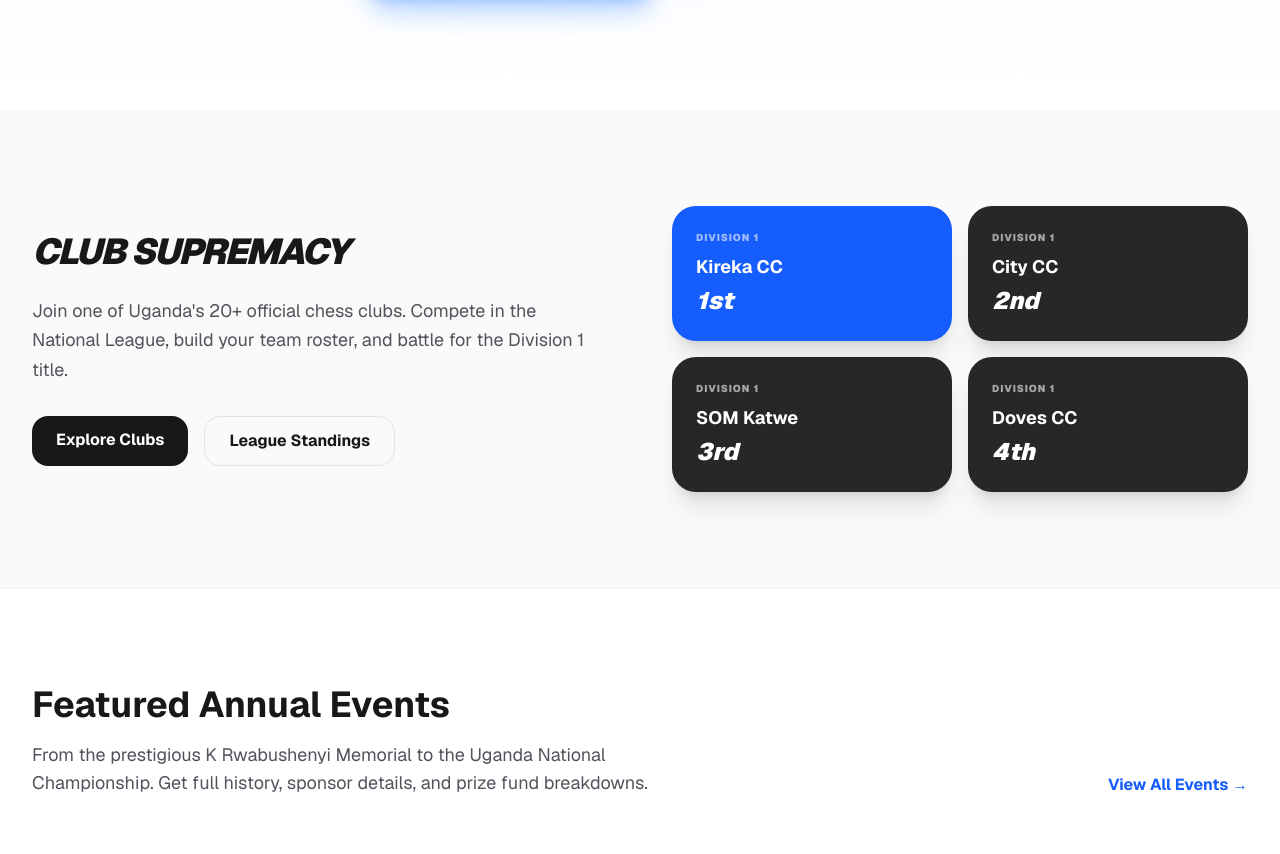
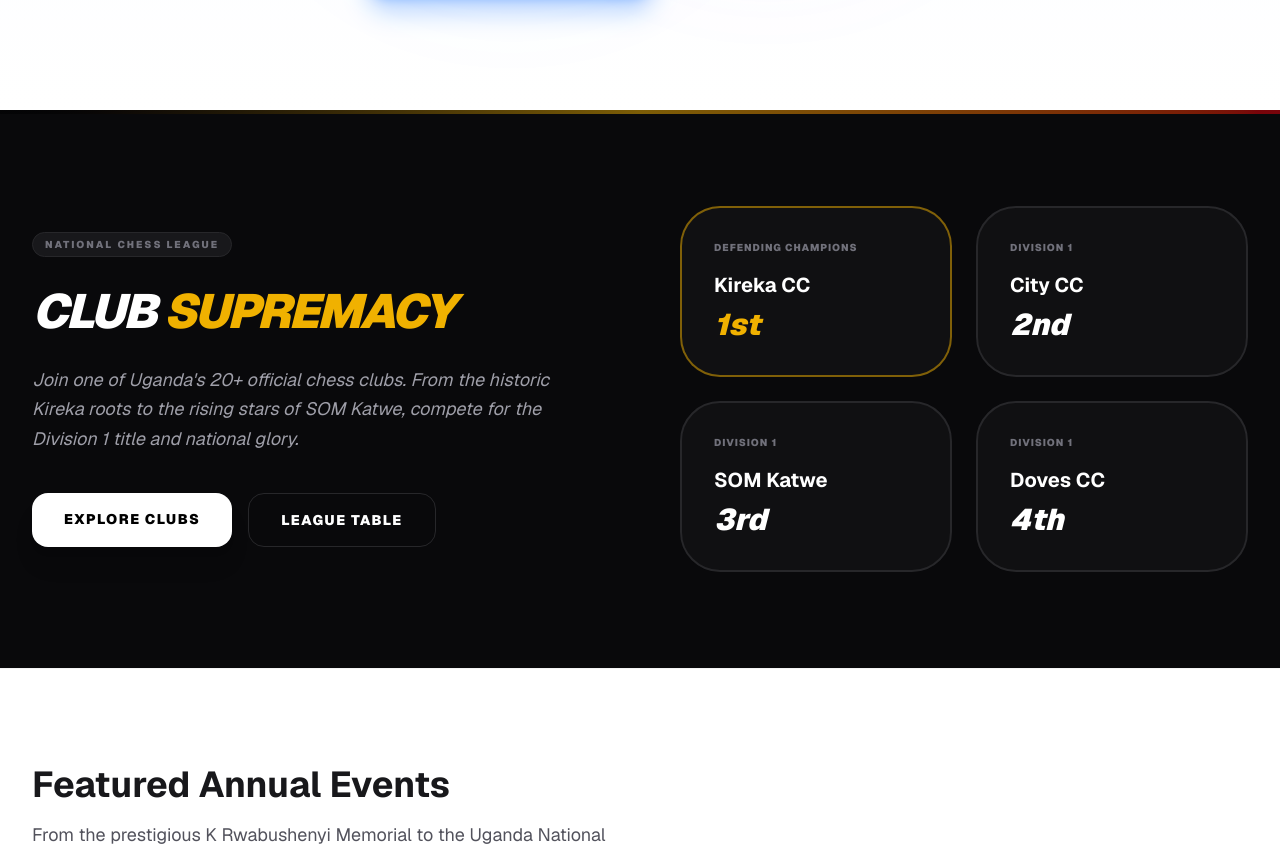
Before and after one commit to AskTiba/ChessFed-Ug, a Next.js app: page / in a window 1280 px wide. Shown: the part 610-1464 px from the top of the page. Built offline with nearby package versions, Linux system fonts and the light colour scheme.

Commit message:
style: refine landing page with national pride aesthetic
- Refactor Club Spotlight with Black, Yellow, Red accents\n- Soothe Grand Prix section colors to Zinc dark theme\n- Integrate missing Club and League routes into main navigation

```diff
--- a/app/page.tsx
+++ b/app/page.tsx
@@ -60,35 +60,44 @@ export default function Home() {
           </div>
         </section>
 
-        {/* Clubs & League Spotlight */}
-        <section className="py-24 bg-zinc-50 dark:bg-zinc-900/30">
-          <div className="max-w-7xl mx-auto px-4 sm:px-6 lg:px-8">
-            <div className="grid grid-cols-1 lg:grid-cols-2 gap-16 items-center">
+        {/* Clubs & League Spotlight - NATIONAL PRIDE THEME */}
+        <section className="py-24 bg-zinc-950 relative overflow-hidden">
+          {/* Subtle National Color Accents */}
+          <div className="absolute top-0 left-0 w-full h-1 bg-gradient-to-r from-black via-yellow-500 to-red-600 opacity-50"></div>
+
+          <div className="max-w-7xl mx-auto px-4 sm:px-6 lg:px-8 relative z-10">
+            <div className="grid grid-cols-1 lg:grid-cols-2 gap-20 items-center">
               <div>
-                <h2 className="text-4xl font-black text-zinc-900 dark:text-white italic uppercase tracking-tighter mb-6">Club Supremacy</h2>
-                <p className="text-lg text-zinc-600 dark:text-zinc-400 mb-8 leading-relaxed">
-                  Join one of Uganda's 20+ official chess clubs. Compete in the National League, build your team roster, and battle for the Division 1 title.
+                <div className="inline-flex items-center gap-2 px-3 py-1 rounded-full bg-zinc-900 border border-zinc-800 text-[10px] font-black uppercase tracking-[0.2em] text-zinc-500 mb-6">
+                  National Chess League
+                </div>
+                <h2 className="text-4xl md:text-5xl font-black text-white italic uppercase tracking-tighter mb-6 leading-tight">
+                  Club <span className="text-yellow-500">Supremacy</span>
+                </h2>
+                <p className="text-lg text-zinc-400 mb-10 leading-relaxed italic">
+                  Join one of Uganda's 20+ official chess clubs. From the historic Kireka roots to the rising stars of SOM Katwe, compete for the Division 1 title and national glory.
                 </p>
-                <div className="flex gap-4">
-                  <Link href="/clubs" className="px-6 py-3 bg-zinc-900 dark:bg-white text-white dark:text-zinc-900 font-bold rounded-2xl hover:scale-105 transition-all">
+                <div className="flex flex-wrap gap-4">
+                  <Link href="/clubs" className="px-8 py-4 bg-white text-black font-black rounded-2xl hover:bg-yellow-500 transition-all uppercase text-sm tracking-widest shadow-xl">
                     Explore Clubs
                   </Link>
-                  <Link href="/league" className="px-6 py-3 border border-zinc-200 dark:border-zinc-800 text-zinc-900 dark:text-white font-bold rounded-2xl hover:bg-white dark:hover:bg-zinc-800 transition-all">
-                    League Standings
+                  <Link href="/league" className="px-8 py-4 border border-zinc-800 text-white font-black rounded-2xl hover:bg-zinc-900 transition-all uppercase text-sm tracking-widest">
+                    League Table
                   </Link>
                 </div>
               </div>
-              <div className="grid grid-cols-2 gap-4">
+
+              <div className="grid grid-cols-1 sm:grid-cols-2 gap-6">
                 {[
-                  { name: "Kireka CC", rank: "1st", color: "bg-blue-600" },
-                  { name: "City CC", rank: "2nd", color: "bg-zinc-800" },
-                  { name: "SOM Katwe", rank: "3rd", color: "bg-zinc-800" },
-                  { name: "Doves CC", rank: "4th", color: "bg-zinc-800" },
+                  { name: "Kireka CC", rank: "1st", color: "border-yellow-500/50", text: "text-yellow-500", label: "Defending Champions" },
+                  { name: "City CC", rank: "2nd", color: "border-zinc-800", text: "text-white", label: "Division 1" },
+                  { name: "SOM Katwe", rank: "3rd", color: "border-zinc-800", text: "text-white", label: "Division 1" },
+                  { name: "Doves CC", rank: "4th", color: "border-zinc-800", text: "text-white", label: "Division 1" },
                 ].map((club, i) => (
-                  <div key={i} className={`p-6 rounded-3xl ${club.color} text-white shadow-xl`}>
-                    <p className="text-[10px] font-black uppercase tracking-widest opacity-60 mb-2">Division 1</p>
-                    <p className="font-bold text-lg mb-1">{club.name}</p>
-                    <p className="text-2xl font-black italic">{club.rank}</p>
+                  <div key={i} className={`p-8 rounded-[2.5rem] bg-zinc-900/50 border-2 ${club.color} backdrop-blur-sm group hover:scale-105 transition-all cursor-default`}>
+                    <p className="text-[10px] font-black uppercase tracking-widest text-zinc-500 mb-4">{club.label}</p>
+                    <h3 className="font-bold text-xl text-white mb-2 group-hover:text-yellow-500 transition-colors">{club.name}</h3>
+                    <p className={`text-3xl font-black italic ${club.text}`}>{club.rank}</p>
                   </div>
                 ))}
               </div>
```
